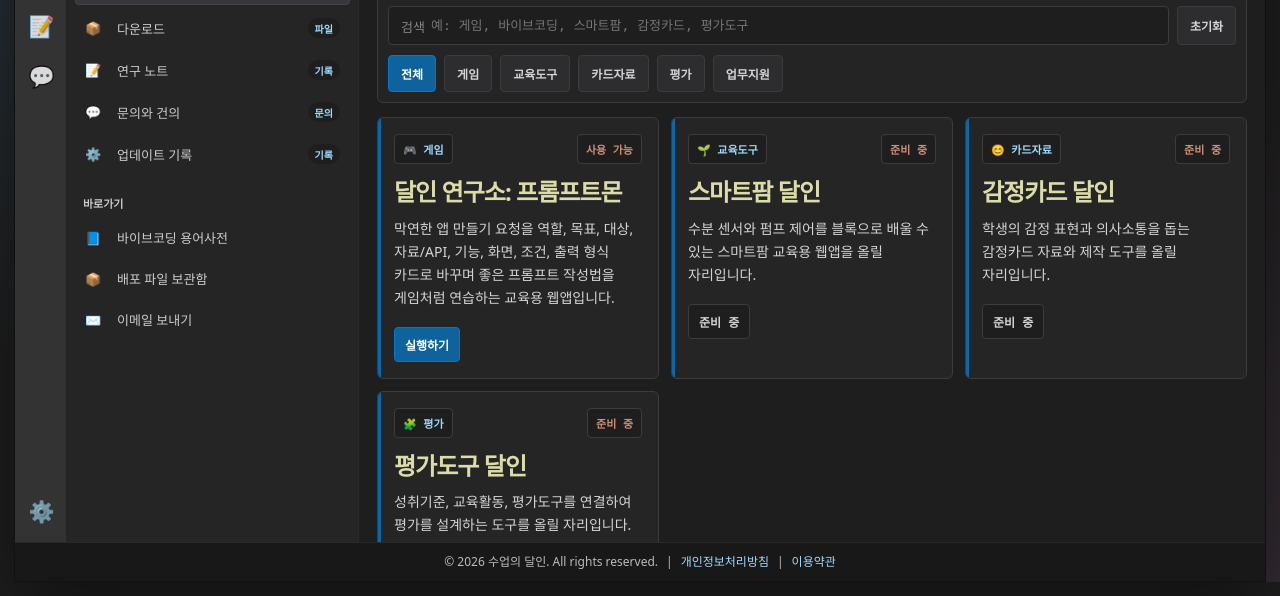
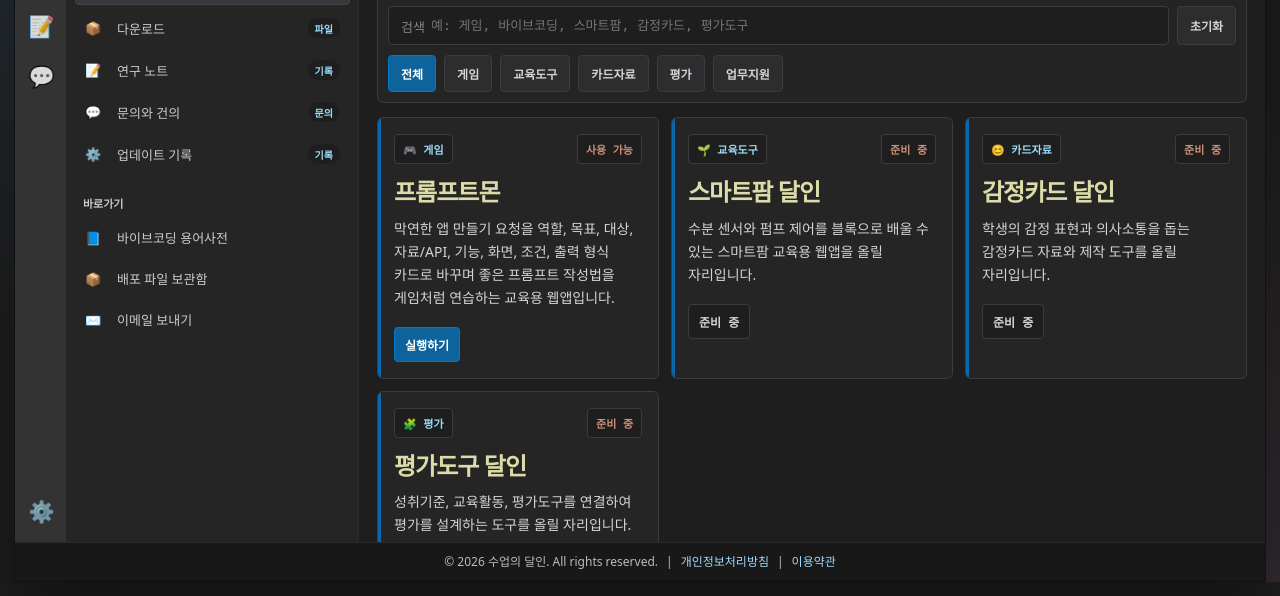
Before and after one commit to hodeok91/dalin-lab, a plain HTML site: page index.html in a window 1280 px wide. Both pictures are taken after a click on the button "달인 연구소 앱". Shown: the part 204-800 px from the top of the page. Drawn offline with Linux system fonts and the light colour scheme.

Commit message:
Update index.html

```diff
--- a/index.html
+++ b/index.html
@@ -997,7 +997,7 @@
                 <span class="chip">🎮 게임</span>
                 <span class="status">사용 가능</span>
               </div>
-              <h3>달인 연구소: 프롬프트몬</h3>
+              <h3>프롬프트몬</h3>
               <p>
                 막연한 앱 만들기 요청을 역할, 목표, 대상, 자료/API, 기능, 화면, 조건, 출력 형식 카드로 바꾸며
                 좋은 프롬프트 작성법을 게임처럼 연습하는 교육용 웹앱입니다.
```
